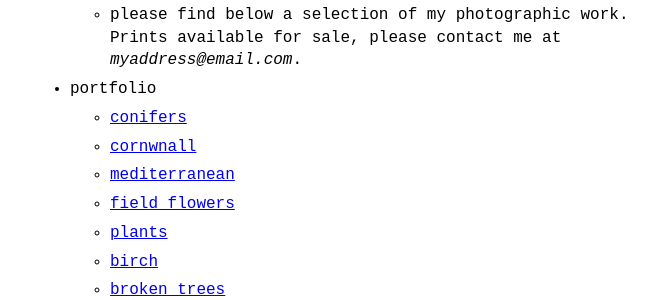
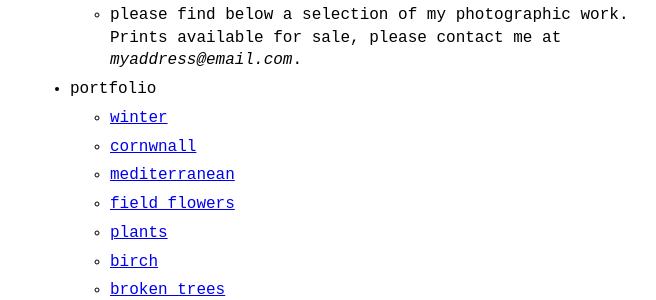
Before and after one commit to lucabutikofer/Photography, a Jekyll site: the page built from index.md, in a window 1280 px wide. Shown: the part 176-476 px from the top of the page, without its empty margins (290-946 px from the left). Built offline with Jekyll 4.4.1, drawn with Linux system fonts in a browser that asks for light colours.

Commit message:
Update menu.yml

```diff
--- a/_data/menu.yml
+++ b/_data/menu.yml
@@ -9,7 +9,7 @@ entries:
 
   - title: portfolio
     entries:
-      - title: conifers
+      - title: winter
         url: conifers
       - title: cornwnall
         url: cornwall
```
